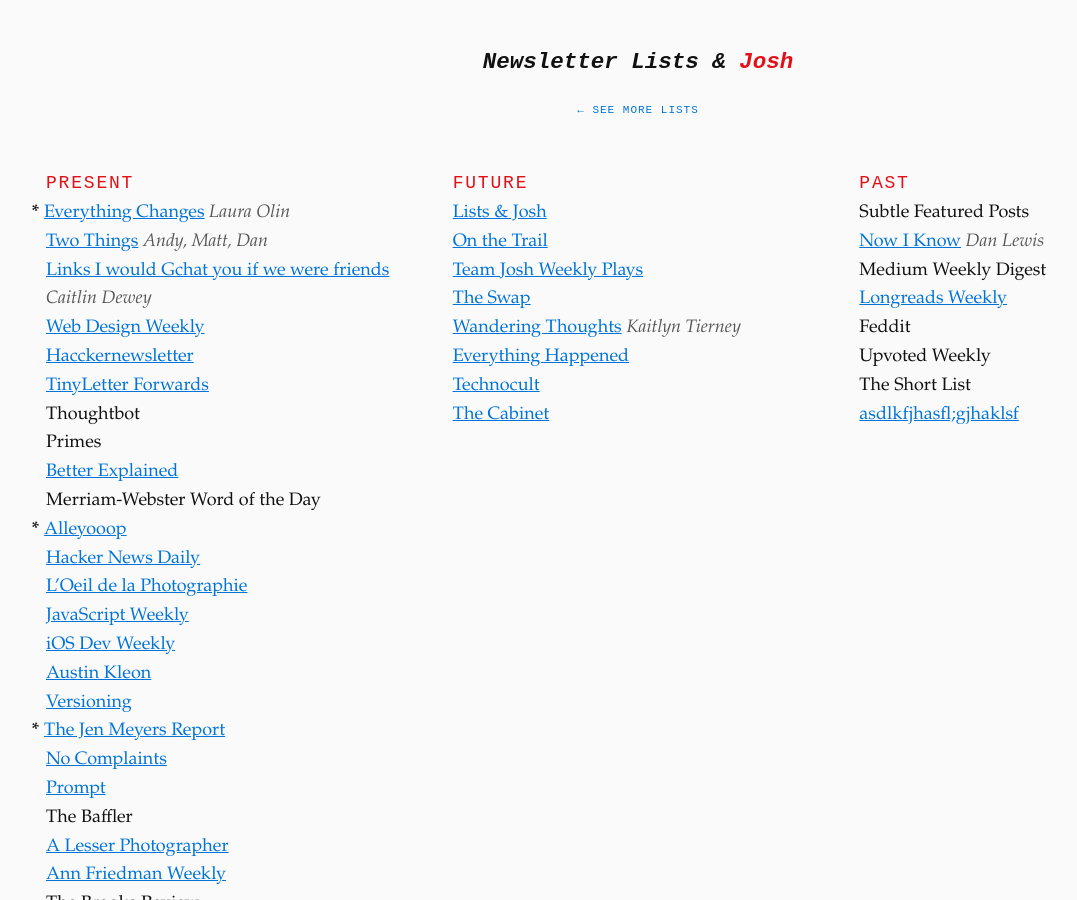
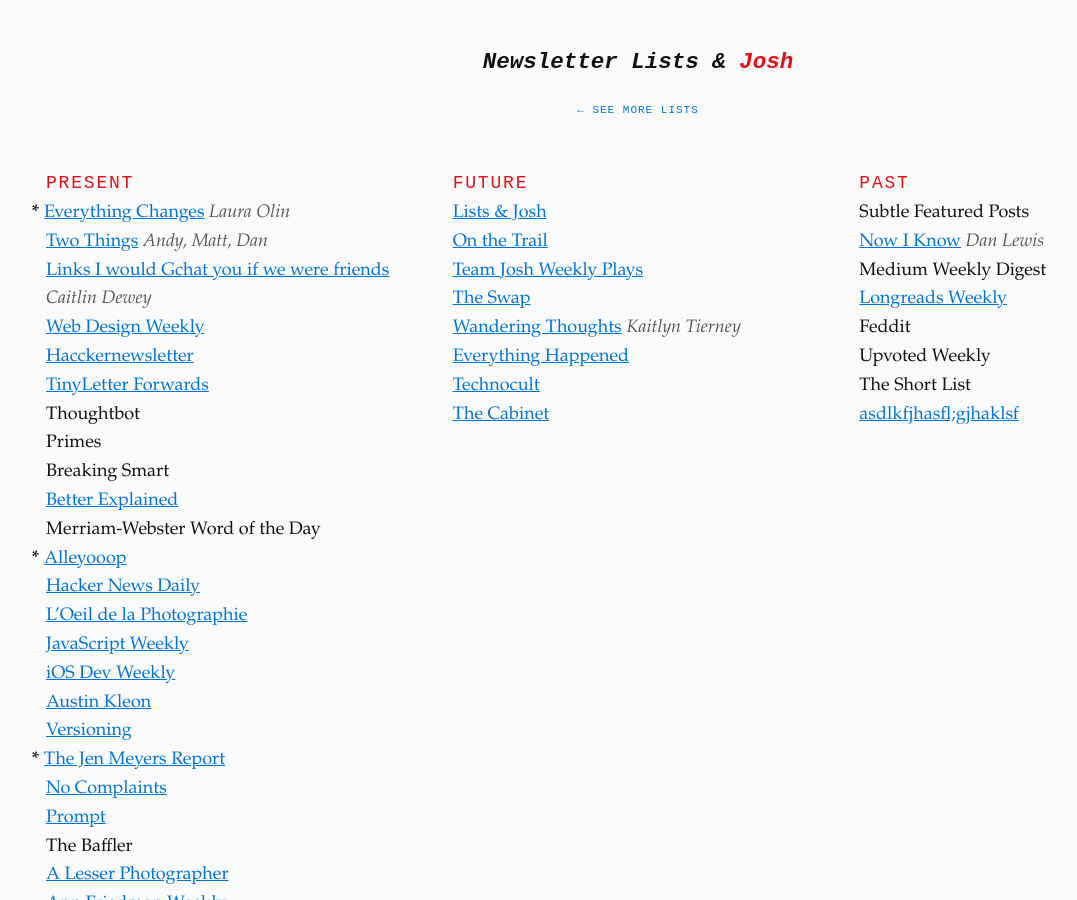
Before and after one commit to joshbeckman/andjosh.github.io, a Jekyll site: the page built from _lists/newsletter-lists.md, in a window 1280 px wide and 900 px high. Shown: the whole window, without its empty margins (2-1079 px from the left). Built offline with Jekyll 4.4.1, drawn with Linux system fonts in a browser that asks for light colours; Markdown is read by kramdown in place of the engine named in the settings.

Commit message:
Added to newsletters

```diff
--- a/_lists/newsletter-lists.md
+++ b/_lists/newsletter-lists.md
@@ -12,6 +12,7 @@
 - [TinyLetter Forwards](http://tinyletter.com/forwards)
 - Thoughtbot
 - Primes
+- Breaking Smart
 - [Better Explained](http://betterexplained.com)
 - Merriam-Webster Word of the Day
 - __*__ [Alleyooop](//alleyooop.info)
```
